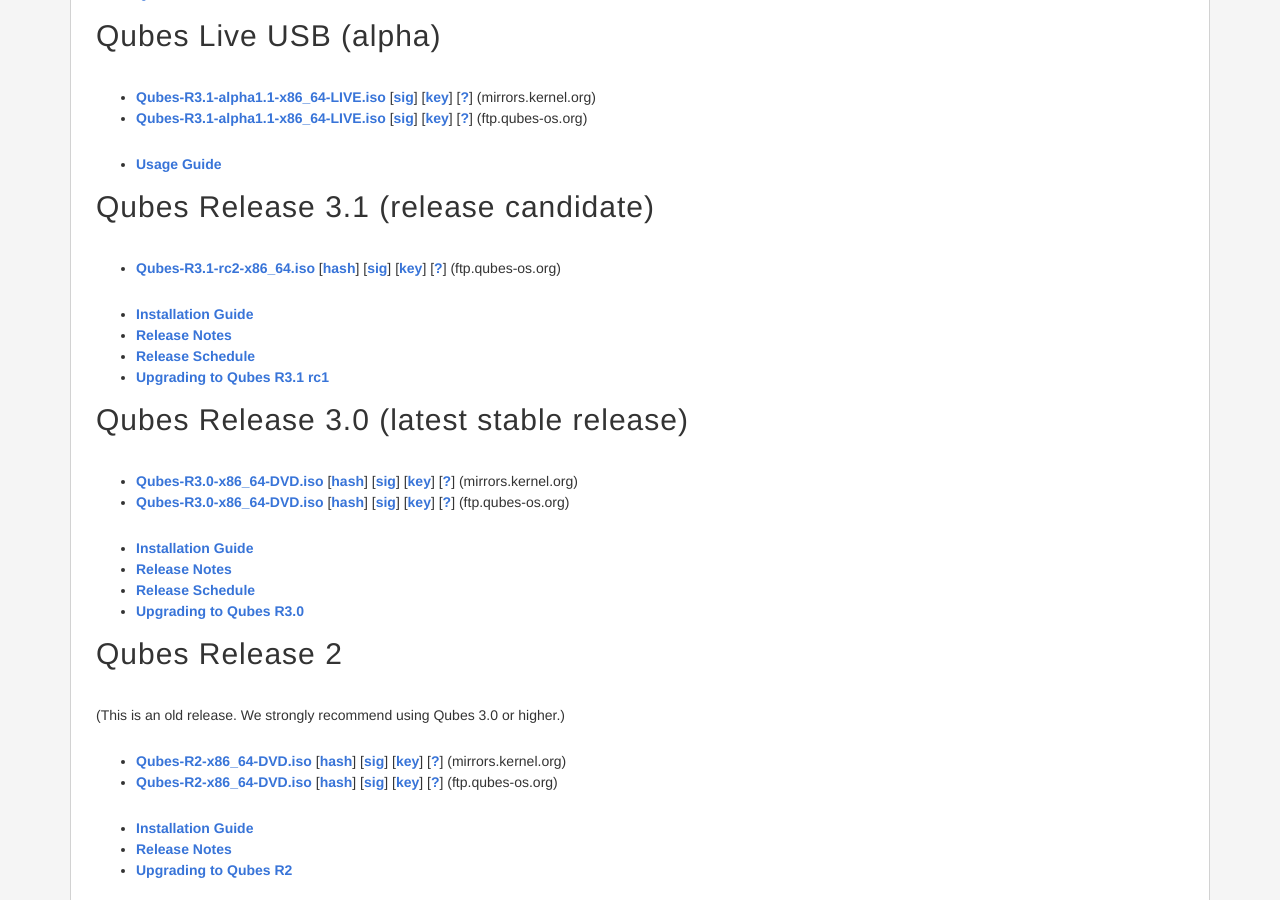
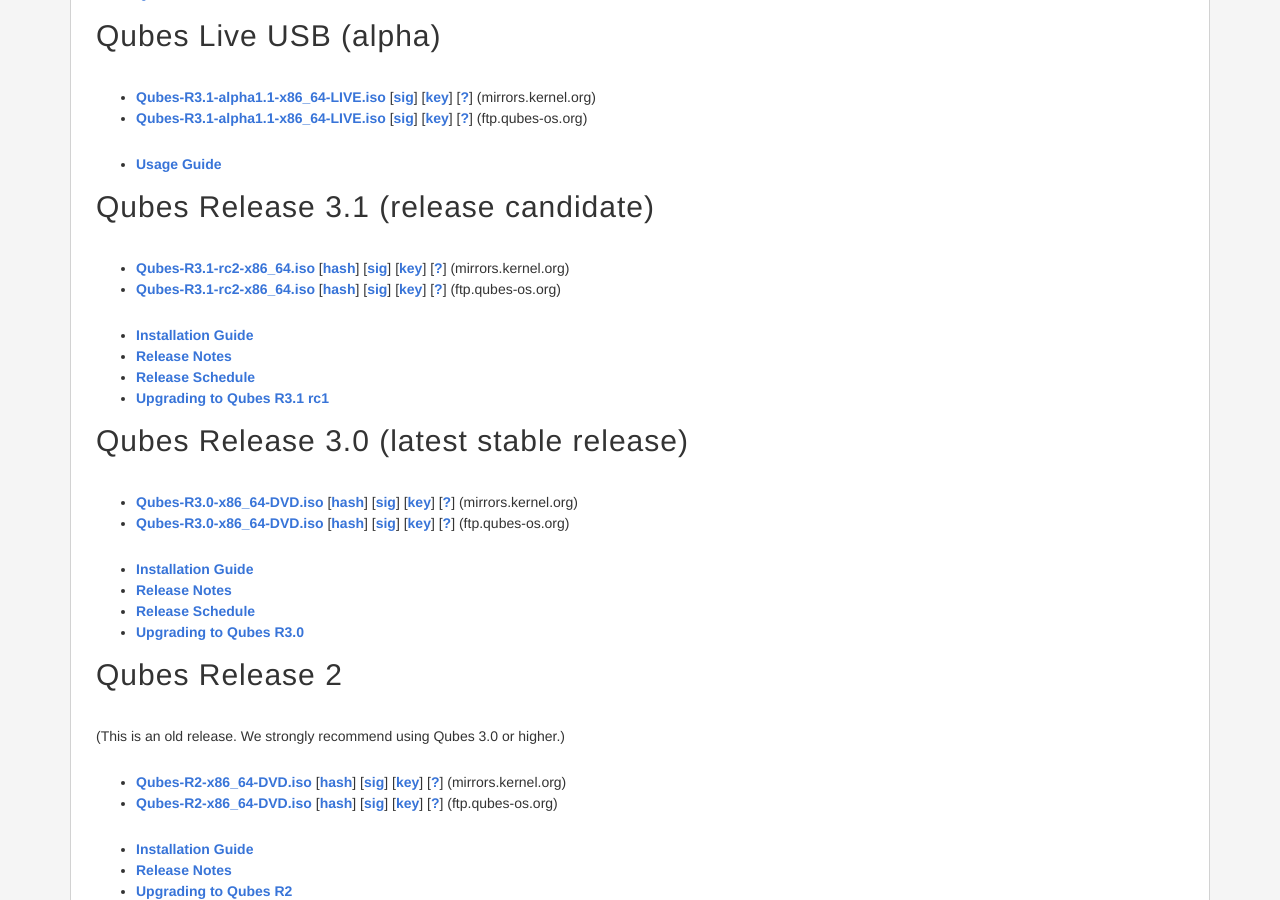
Before and after one commit to QubesOS/qubesos.github.io, a Jekyll site: the page built from pages/downloads.md, in a window 1280 px wide and 900 px high, scrolled down 411 px. Built offline with Jekyll 4.4.1, drawn with Linux system fonts in a browser that asks for light colours; some web fonts are replaced.

Commit message:
Enable kernel.org mirror for R3.1-rc2
The iso is synced there now.

```diff
--- a/pages/downloads.md
+++ b/pages/downloads.md
@@ -38,12 +38,12 @@ Qubes Live USB (alpha)
 Qubes Release 3.1 (release candidate)
 -------------------------------------
 
-<!--- -   [**Qubes-R3.1-rc2-x86_64.iso**](https://mirrors.kernel.org/qubes/iso/Qubes-R3.1-rc2-x86_64.iso)
+-   [**Qubes-R3.1-rc2-x86_64.iso**](https://mirrors.kernel.org/qubes/iso/Qubes-R3.1-rc2-x86_64.iso)
       [[hash](https://mirrors.kernel.org/qubes/iso/Qubes-R3.1-rc2-x86_64.iso.DIGESTS)]
       [[sig](https://mirrors.kernel.org/qubes/iso/Qubes-R3.1-rc2-x86_64.iso.asc)]
       [[key](https://keys.qubes-os.org/keys/qubes-release-3-signing-key.asc)]
       [[?](/doc/verifying-signatures/)]
-      (mirrors.kernel.org)--->
+      (mirrors.kernel.org)
 -   [**Qubes-R3.1-rc2-x86_64.iso**](https://ftp.qubes-os.org/iso/Qubes-R3.1-rc2-x86_64.iso)
       [[hash](https://ftp.qubes-os.org/iso/Qubes-R3.1-rc2-x86_64.iso.DIGESTS)]
       [[sig](https://ftp.qubes-os.org/iso/Qubes-R3.1-rc2-x86_64.iso.asc)]
```
